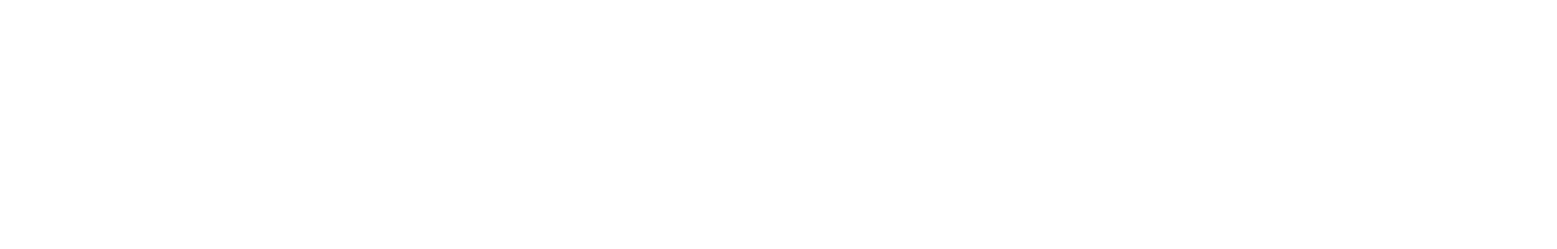
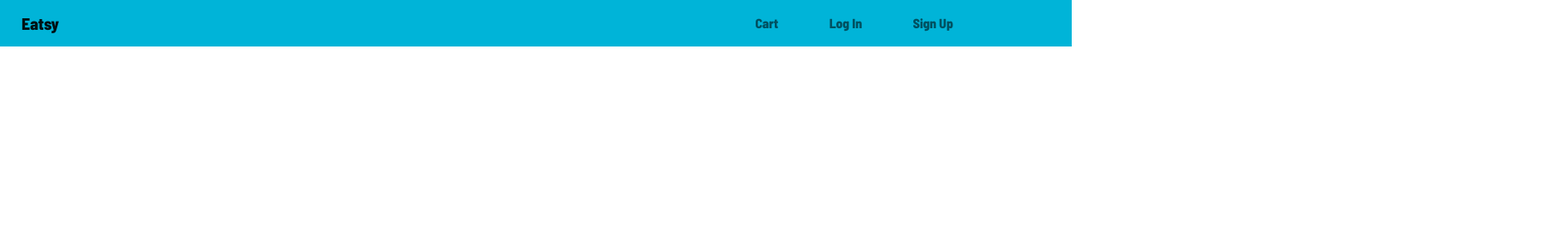
Before and after one commit to binh-ngo/eatsy-front-end, a React (Create React App) app: page / in a window 1280 px wide. Shown: the top 300 px of the page at 83% size, 1877 px wide, since content can reach past the window. Built offline with nearby package versions, Linux system fonts and the light colour scheme.

Commit message:
Header component, need to adjust the ?loggedIn aspect and check styling once it is established in the backend

```diff
--- a/package.json
+++ b/package.json
@@ -6,6 +6,7 @@
     "@testing-library/jest-dom": "^5.16.5",
     "@testing-library/react": "^13.4.0",
     "@testing-library/user-event": "^13.5.0",
+    "bootstrap": "^5.2.3",
     "react": "^18.2.0",
     "react-dom": "^18.2.0",
     "react-scripts": "5.0.1",
--- a/public/index.html
+++ b/public/index.html
@@ -24,6 +24,9 @@
       work correctly both with client-side routing and a non-root public URL.
       Learn how to configure a non-root public URL by running `npm run build`.
     -->
+    <link rel="preconnect" href="https://fonts.googleapis.com">
+    <link rel="preconnect" href="https://fonts.gstatic.com" crossorigin>
+    <link href="https://fonts.googleapis.com/css2?family=Barlow+Semi+Condensed:wght@800&display=swap" rel="stylesheet">
     <title>React App</title>
   </head>
   <body>
@@ -39,5 +42,16 @@
       To begin the development, run `npm start` or `yarn start`.
       To create a production bundle, use `npm run build` or `yarn build`.
     -->
+    <script src="https://code.jquery.com/jquery-3.3.1.slim.min.js"
+integrity="sha384-q8i/X+965DzO0rT7abK41JStQIAqVgRVzpbzo5smXKp4YfRvH+8abtTE1Pi6jizo"
+crossorigin="anonymous"></script>
+
+<script src="https://cdnjs.cloudflare.com/ajax/libs/popper.js/1.14.0/umd/popper.min.js"
+integrity="sha384-cs/chFZiN24E4KMATLdqdvsezGxaGsi4hLGOzlXwp5UZB1LY//20VyM2taTB4QvJ"
+crossorigin="anonymous"></script>
+
+<script src="https://stackpath.bootstrapcdn.com/bootstrap/4.1.0/js/bootstrap.min.js"
+integrity="sha384-uefMccjFJAIv6A+rW+L4AHf99KvxDjWSu1z9VI8SKNVmz4sk7buKt/6v9KI65qnm"
+crossorigin="anonymous"></script>
   </body>
 </html>
--- a/src/App.js
+++ b/src/App.js
@@ -1,10 +1,10 @@
-import React from "react";
+import React, { useState } from 'react';
+import Header from "./components/Header/index"
 
 function App() {
+  const [loggedIn, setLoggedIn] = useState(false);
   return (
-    <div className="App">
-
-    </div>
+      <Header loggedIn = {loggedIn} setLoggedIn={setLoggedIn}/>
   );
 }
 
--- a/src/components/Header/index.js
+++ b/src/components/Header/index.js
@@ -1,10 +1,83 @@
-import React from 'react'
-import 'style.css'
+import React from "react";
+import "./style.css";
+import "bootstrap/dist/css/bootstrap.min.css";
 
-const Header = () => {
+const Header = ({ loggedIn, setLoggedIn }) => {
   return (
-    <div>Header</div>
-  )
-}
+    <div>
+      {/* If user is logged in, generate this html for the header
+          still have to double check the styling for logged in,  */}
+      {loggedIn ? (
+        <nav className="navbar navbar-expand-lg navbar-light">
+          <h1><a className="navbar-brand brand" href="#">
+            Eatsy
+          </a></h1>
+          <button
+            className="navbar-toggler"
+            type="button"
+            data-toggle="collapse"
+            data-target="#navbarText"
+            aria-controls="navbarText"
+            aria-expanded="false"
+            aria-label="Toggle navigation"
+          >
+            <span className="navbar-toggler-icon"></span>
+          </button>
+          <div className="collapse navbar-collapse" id="navbarText">
+            <ul className="navbar-nav mr-auto list-inline">
+              <li className="nav-item active list-inline-item">
+                <a className="nav-link" href="#">
+                  Cart
+                </a>
+              </li>
+              <li className= "nav-item active list-inline-item">
+                <a className="nav-link" href="#">
+                  Sign Out
+                </a>
+              </li>
+            </ul>
+          </div>
+        </nav>
+      ) : (
+        // If we are logged out, render this:
+        <nav className="navbar navbar-expand-lg navbar-light row">
+          <a className="navbar-brand col-sm-5" href="#">
+            Eatsy
+          </a>
+          <button
+            className="navbar-toggler col-sm-1"
+            type="button"
+            data-toggle="collapse"
+            data-target="#navbarText"
+            aria-controls="navbarText"
+            aria-expanded="false"
+            aria-label="Toggle navigation"
+          >
+            <span className="navbar-toggler-icon"></span>
+          </button>
+          <div className="collapse navbar-collapse" id="navbarText">
+            <ul className="navbar-nav mr-auto list-inline col-sm-5">
+              <li className="nav-item active list-inline-item">
+                <a className="nav-link" href="#">
+                  Cart
+                </a>
+              </li>
+              <li className= "nav-item active list-inline-item">
+                <a className="nav-link" href="#">
+                  Log In
+                </a>
+              </li>
+              <li className= "nav-item active list-inline-item">
+                <a className="nav-link" href="#">
+                  Sign Up
+                </a>
+              </li>
+            </ul>
+          </div>
+        </nav>
+      )}
+    </div>
+  );
+};
 
-export default Header
+export default Header;
--- a/src/components/Header/style.css
+++ b/src/components/Header/style.css
@@ -0,0 +1,30 @@
+nav {
+    background-color: #00b4d8;
+    font-family: 'Barlow Semi Condensed', sans-serif;
+}
+
+.logoName {
+    justify-content: space-between;
+}
+.navbar-brand {
+    margin-left: 2%;
+}
+
+.nav-link:hover {
+    background-color: #caf0f8
+}
+
+ul {
+    display: flex;
+    flex-direction: row;
+    justify-content:end;
+    margin-left: 3%;
+}
+
+li {
+    margin-left: 7%;
+}
+
+.navbar-toggler {
+    margin-right: 3%;
+}
--- a/src/components/ItemCards/index.js
+++ b/src/components/ItemCards/index.js
@@ -1,5 +1,5 @@
 import React from 'react'
-import 'style.css'
+import './style.css'
 
 const ItemCards = () => {
   return (
--- a/src/components/Profile/index.js
+++ b/src/components/Profile/index.js
@@ -1,5 +1,5 @@
 import React from 'react'
-import 'style.css'
+import './style.css'
 
 const Profile = () => {
   return (
--- a/src/components/Sidenav/index.js
+++ b/src/components/Sidenav/index.js
@@ -1,5 +1,5 @@
 import React from 'react'
-import 'style.css'
+import './style.css'
 
 const Sidenav = () => {
   return (
--- a/src/components/Signin/index.js
+++ b/src/components/Signin/index.js
@@ -1,5 +1,5 @@
 import React from 'react'
-import 'style.css'
+import './style.css'
 
 const Signin = () => {
   return (
--- a/src/components/Signup/index.js
+++ b/src/components/Signup/index.js
@@ -1,5 +1,5 @@
 import React from 'react'
-import 'style.css'
+import './style.css'
 
 const Signup = () => {
   return (
--- a/src/components/StoreGallery/index.js
+++ b/src/components/StoreGallery/index.js
@@ -1,5 +1,5 @@
 import React from 'react'
-import 'style.css'
+import './style.css'
 
 const StoreGallery = () => {
   return (
```
Also changed, not shown: images/LLumac_cute_logo_of_noodles_4675b5ea-84f1-4ce5-81ea-688356201329.png (added), 1 other file (tests, documents, lock files or other folders).
